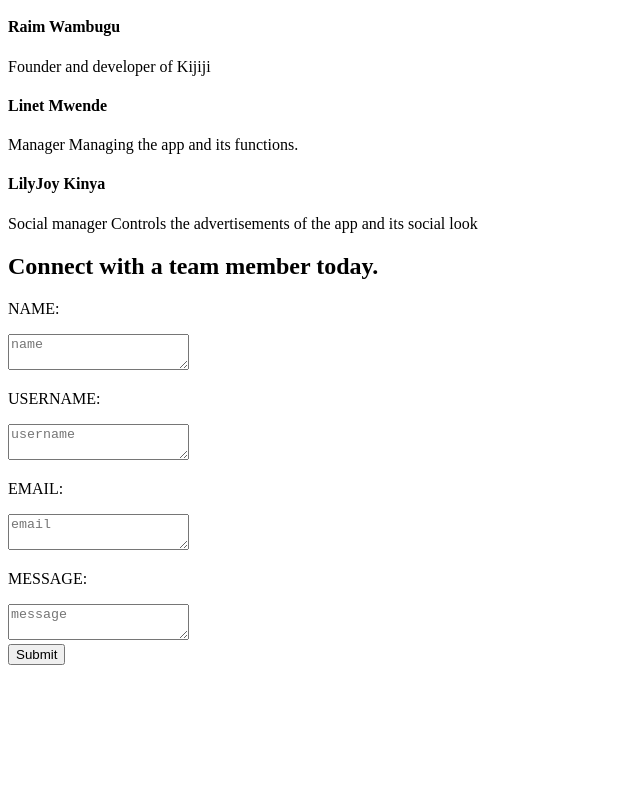
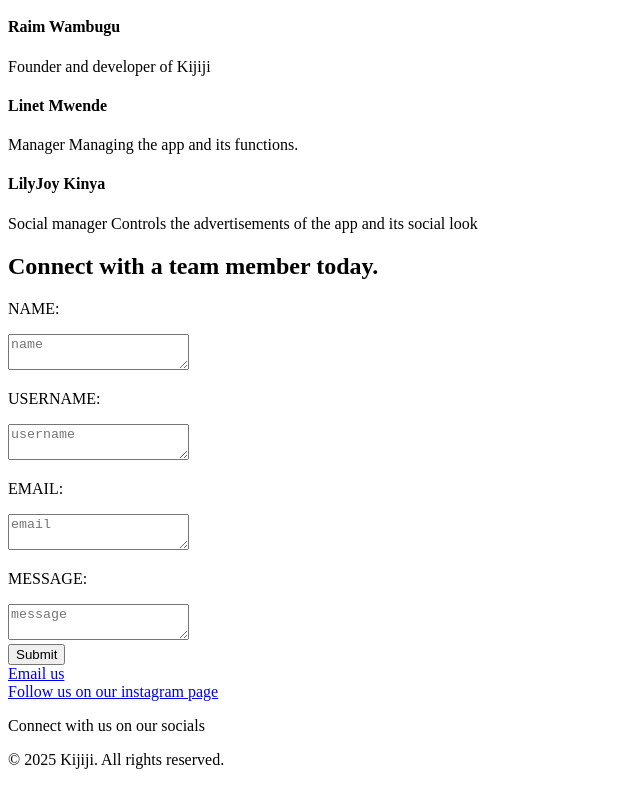
Before and after one commit to raimwambugu/Kijiji, a plain HTML site: page index.html in a window 1280 px wide. Shown: the part 1147-1932 px from the top of the page, without its empty margins (0-640 px from the left). Before the commit the page ends 1820 px from the top, so only its background shows below. Drawn offline with Linux system fonts and the light colour scheme.

Commit message:
added footer and social links

```diff
--- a/index.html
+++ b/index.html
@@ -140,5 +140,13 @@
         </form>
          <button type="Submit">Submit</button>
     </div>
+    <div class="footer">
+        <a href="mailto:kijijihiddengems@gmail.com">Email us</a><br>
+        <a href="https://www.instagram.com/kijiji.hidden.gems" target="_blank">Follow us on our instagram page</a>
+        <div class="text">
+            <p>Connect with us on our socials</p>
+            <p>© 2025 Kijiji. All rights reserved.</p>
+        </div>
+    </div>
 </body>
 </html>
```
